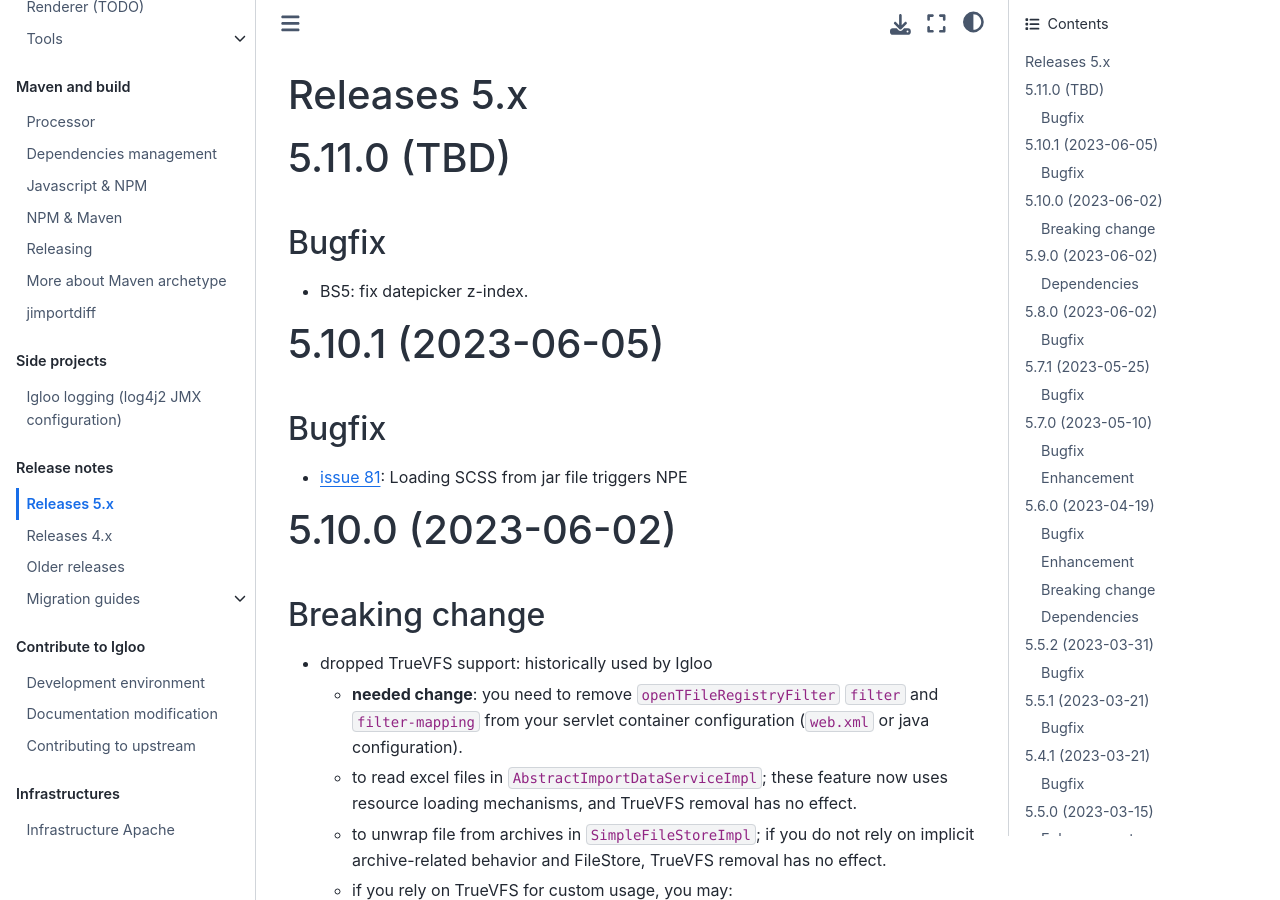
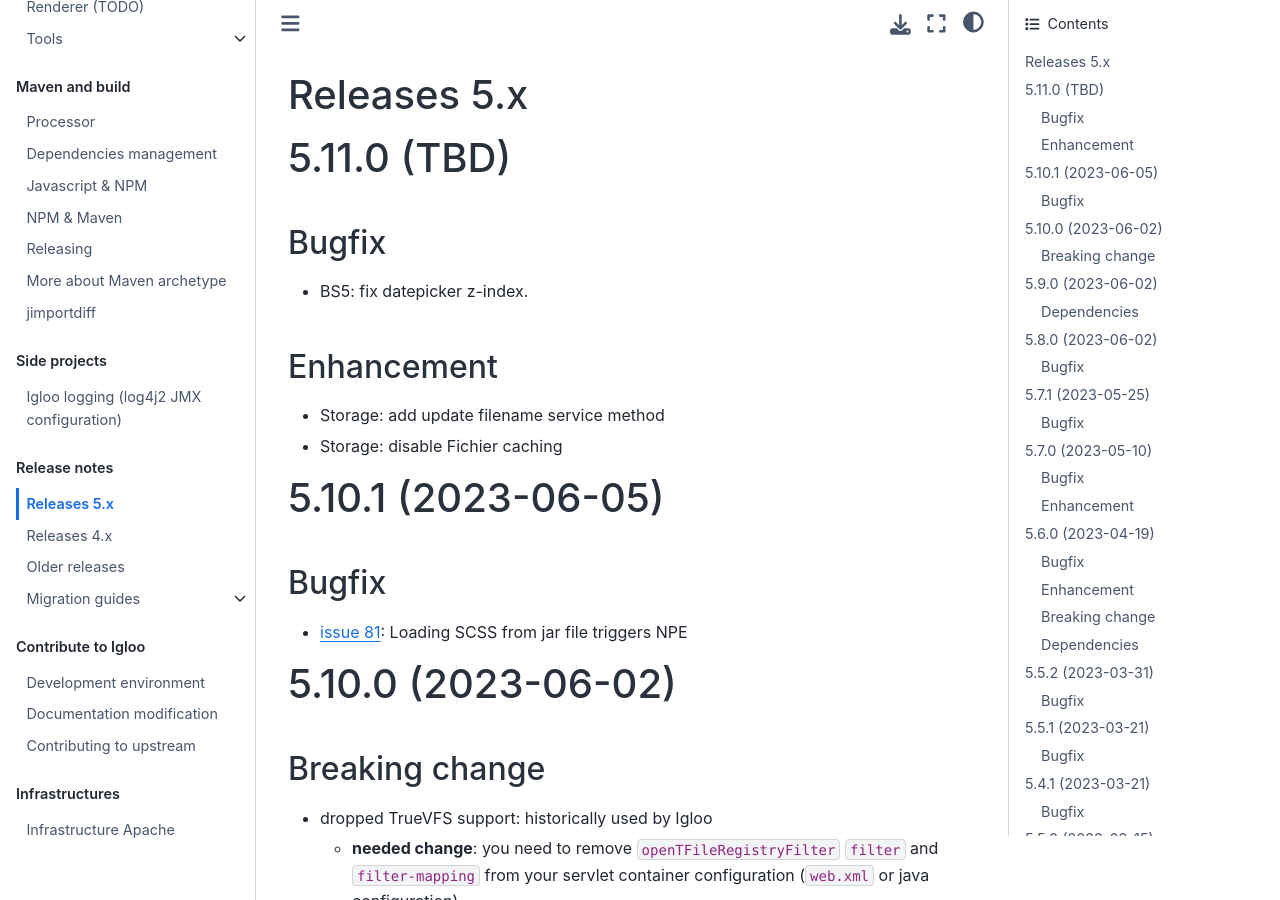
Before and after one commit to igloo-project/igloo-doc, a Sphinx documentation site: the page built from source/release-notes/releases-5.x.md, in a window 1280 px wide and 900 px high. Built offline with Sphinx 7.4.7 and the Sphinx Book theme 1.1.4, drawn with Linux system fonts in a browser that asks for light colours.

Commit message:
Changelog 5.11.0

```diff
--- a/source/release-notes/releases-5.x.md
+++ b/source/release-notes/releases-5.x.md
@@ -7,6 +7,11 @@
 ## Bugfix
 
 * BS5: fix datepicker z-index.
+
+## Enhancement
+
+* Storage: add update filename service method
+* Storage: disable Fichier caching
 
 (v5.10.1)=
 
```
